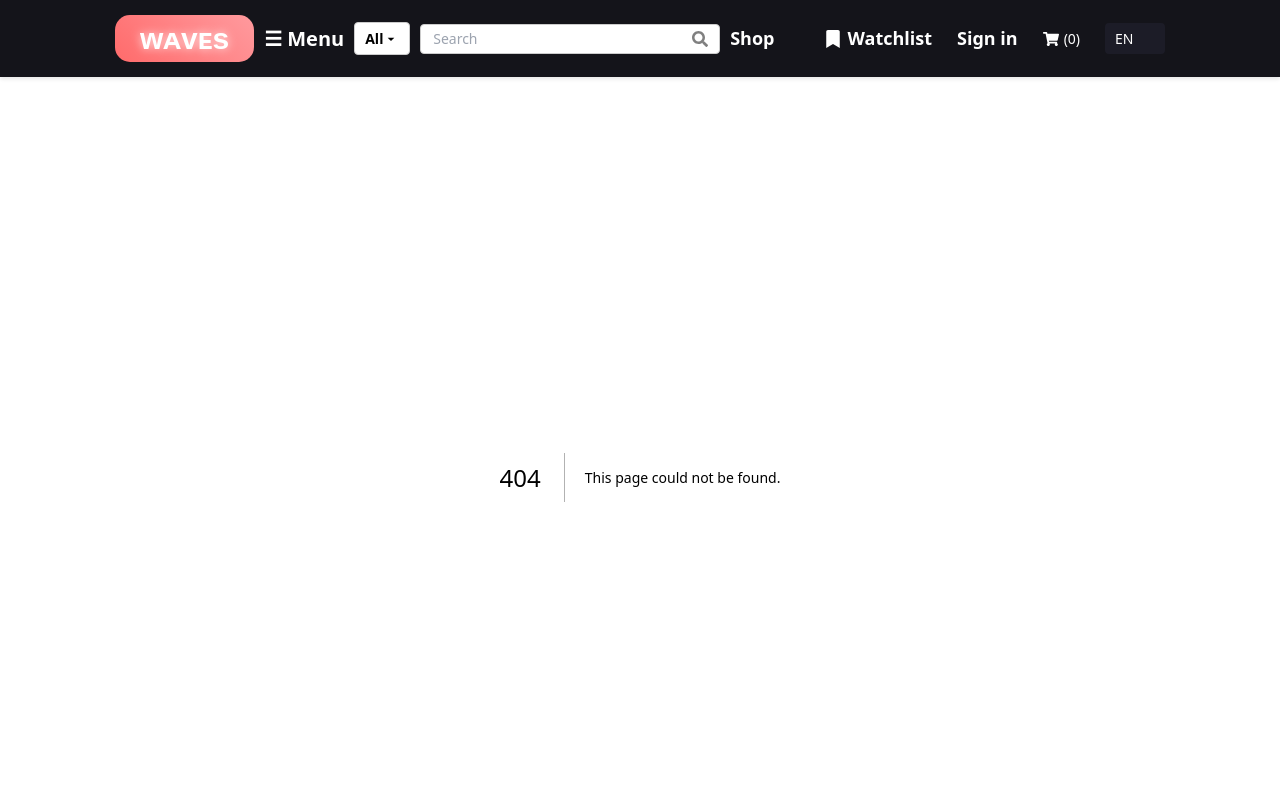
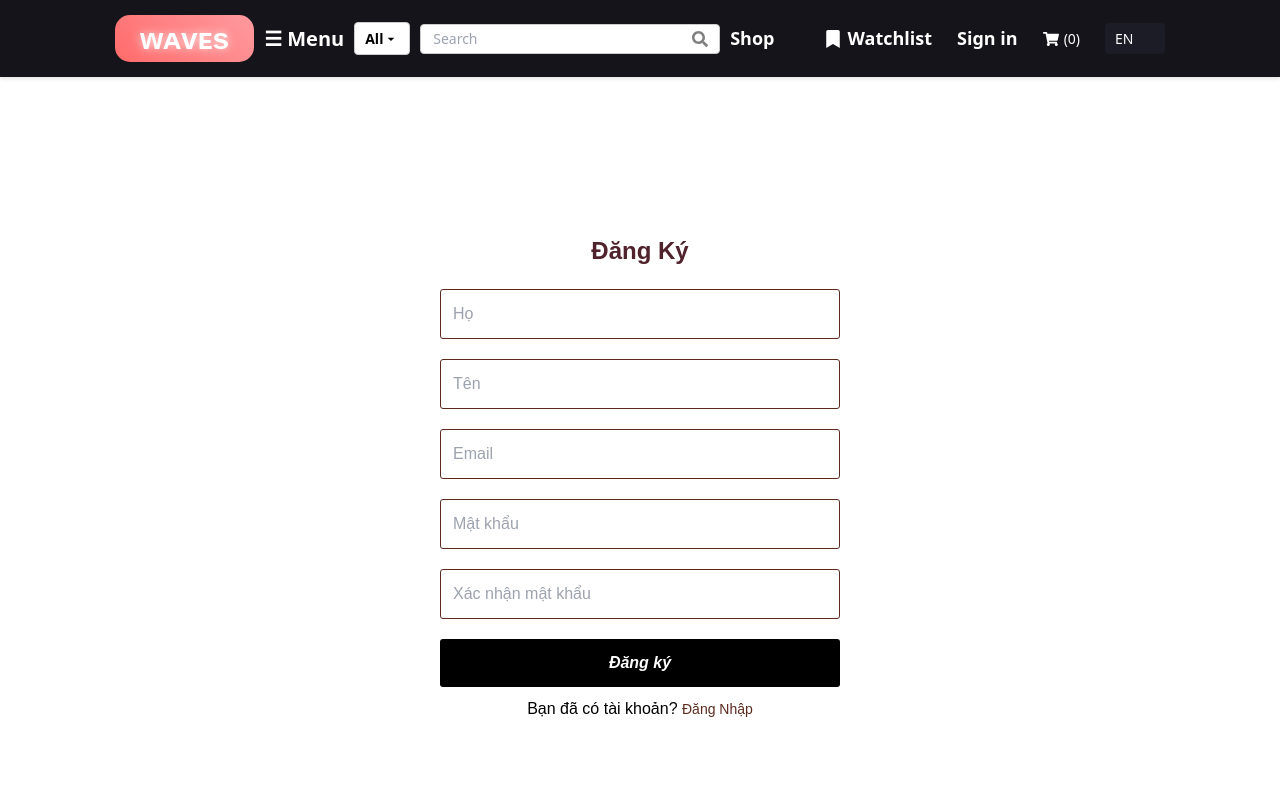
Before and after one commit to HungPham123123/TeamProjectSem3, a Next.js app in the folder frontend/: page /signup in a window 1280 px wide. Before the commit this address had no page. Shown: the top 800 px of the page. Built offline with nearby package versions, Linux system fonts and the light colour scheme.

Commit message:
login sigin news

```diff
--- /dev/null
+++ b/frontend/src/app/signup/page.jsx
@@ -0,0 +1,138 @@
+"use client";
+
+import React from 'react';
+import Link from 'next/link'; // Import Link
+
+const SignUpPage = () => {
+  const styles = {
+    wrapper: {
+      display: 'flex',
+      alignItems: 'center',
+      justifyContent: 'center',
+      minHeight: '100vh',
+    },
+    mainContent: {
+      textAlign: 'center',
+      fontFamily: 'Arial, sans-serif',
+      width: '100%',
+      maxWidth: '400px',
+    },
+    title: {
+      fontSize: '24px',
+      color: '#50222b',
+      fontWeight: 'bold',
+      marginBottom: '10px',
+    },
+    input: {
+      width: '100%',
+      padding: '12px',
+      margin: '10px 0',
+      border: '1px solid #5c2a1d',
+      borderRadius: '3px',
+      fontSize: '16px',
+    },
+    button: {
+      backgroundColor: '#000',
+      color: '#fff',
+      padding: '12px 0',
+      width: '100%',
+      fontSize: '16px',
+      fontWeight: 'bold',
+      fontStyle: 'italic',
+      border: 'none',
+      borderRadius: '3px',
+      cursor: 'pointer',
+      marginTop: '10px',
+    },
+    buttonHover: {
+      backgroundColor: '#333',
+    },
+    link: {
+      color: '#5c2a1d',
+      fontSize: '14px',
+      textDecoration: 'none',
+    },
+    paragraph: {
+      marginTop: '10px',
+    },
+  };
+
+  return (
+    <main style={styles.wrapper}>
+      <div style={styles.mainContent}>
+        <div style={styles.title}>Đăng Ký</div>
+        <div id="CustomerLoginForm" className="form-vertical">
+          <form acceptCharset="UTF-8" action="/account/login" id="customer_login" method="post">
+            <input name="form_type" type="hidden" value="customer_login" />
+            <input name="utf8" type="hidden" value="✓" />
+
+            <input
+              type="text"
+              name="customer[first_name]"
+              id="CustomerFirstName"
+              placeholder="Họ"
+              style={styles.input}
+              required
+            />
+
+            <input
+              type="text"
+              name="customer[last_name]"
+              id="CustomerLastName"
+              placeholder="Tên"
+              style={styles.input}
+              required
+            />
+
+            <input
+              type="email"
+              name="customer[email]"
+              id="CustomerEmail"
+              placeholder="Email"
+              autoCorrect="off"
+              autoCapitalize="off"
+              style={styles.input}
+              required
+            />
+
+            <input
+              type="password"
+              name="customer[password]"
+              id="CustomerPassword"
+              placeholder="Mật khẩu"
+              style={styles.input}
+              required
+            />
+
+            <input
+              type="password"
+              name="customer[password_confirmation]"
+              id="CustomerPasswordConfirmation"
+              placeholder="Xác nhận mật khẩu"
+              style={styles.input}
+              required
+            />
+
+            <p>
+              <input
+                type="submit"
+                value="Đăng ký"
+                style={styles.button}
+                onMouseOver={(e) => (e.target.style.backgroundColor = styles.buttonHover.backgroundColor)}
+                onMouseOut={(e) => (e.target.style.backgroundColor = styles.button.backgroundColor)}
+              />
+            </p>
+            <p style={styles.paragraph}>
+              Bạn đã có tài khoản?{' '}
+              <Link href="/login" style={styles.link}>
+                Đăng Nhập
+              </Link>
+            </p>
+          </form>
+        </div>
+      </div>
+    </main>
+  );
+};
+
+export default SignUpPage;
```
Also changed, not shown: frontend/src/app/login/page.jsx (+7 -12 lines), frontend/src/app/news/page.jsx (added, +142 -0 lines).
